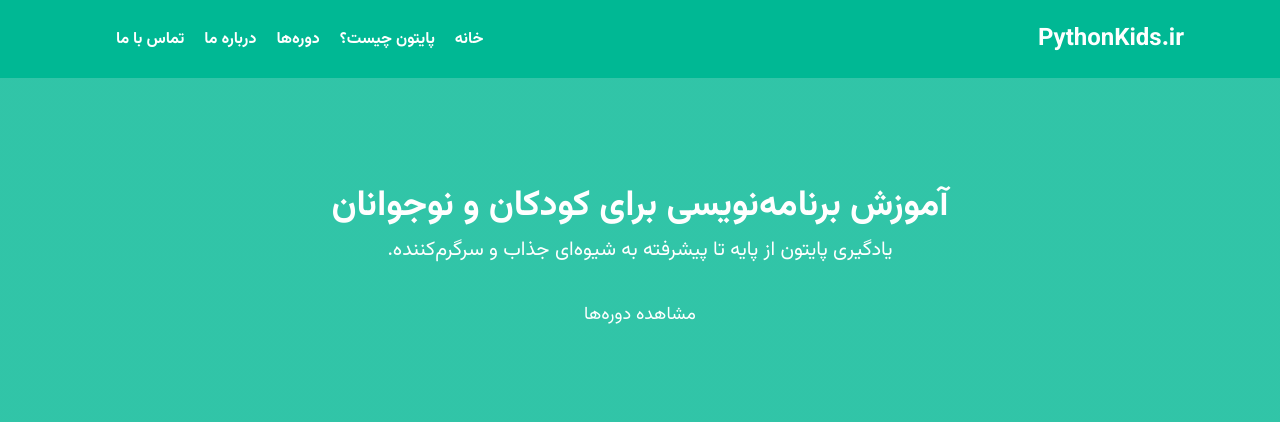
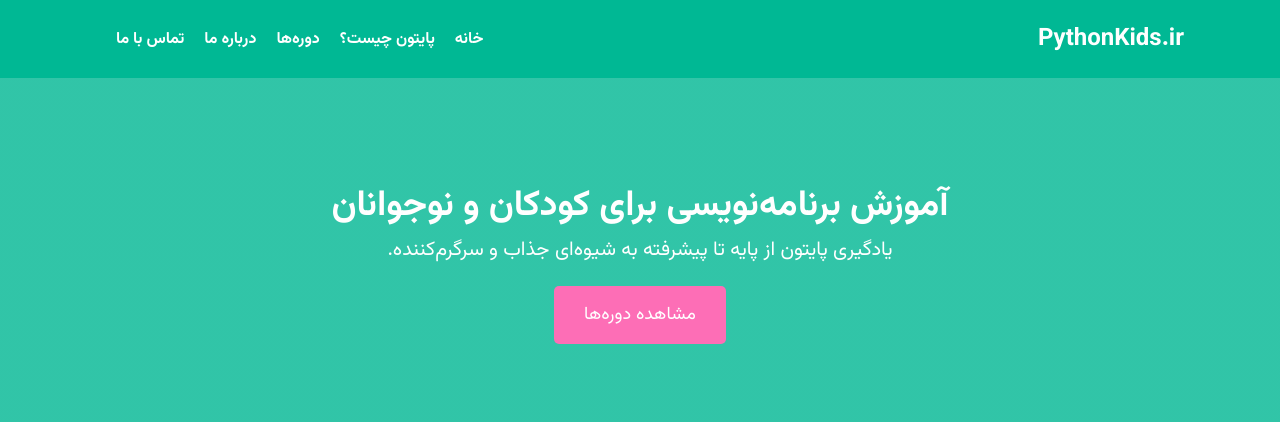
Before and after one commit to sararmznzdh/pythonkids.ir, a plain HTML site: page index.html in a window 1280 px wide. Shown: the top 422 px of the page. Drawn offline with Linux system fonts and the light colour scheme.

Commit message:
Update styles.css

```diff
--- a/styles.css
+++ b/styles.css
@@ -64,7 +64,7 @@ header nav ul li a {
 }
 
 .btn {
-    background-color: #fd6eb6e;
+    background-color: #fd6eb6;
     color: white;
     padding: 15px 30px;
     text-decoration: none;
```
